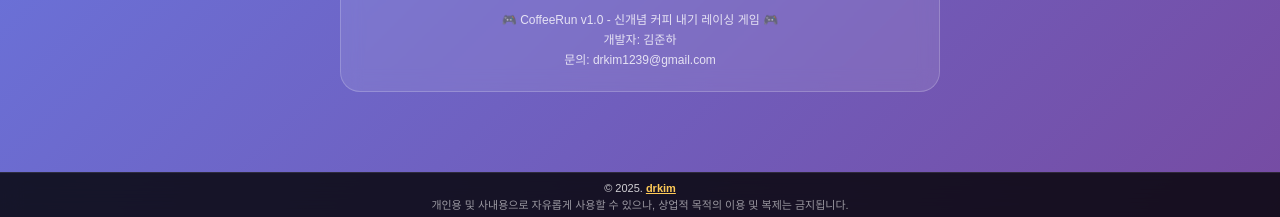
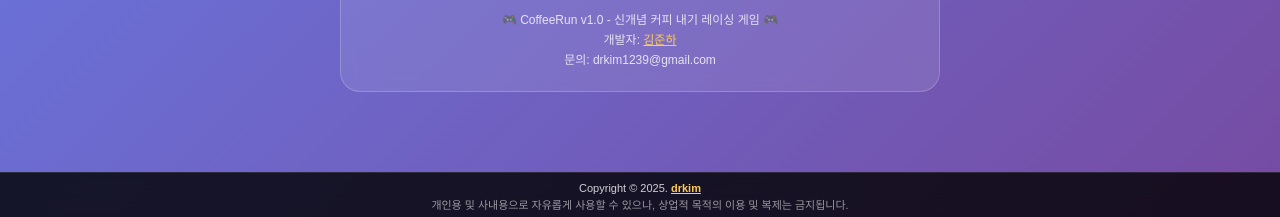
Before and after one commit to drkim-dev/coffeerun, a plain HTML site: page index.html in a window 1280 px wide. Shown: the part 580-797 px from the top of the page. Drawn offline with nearby package versions, Linux system fonts and the light colour scheme; animation ran at ten frames a second.

Commit message:
Update index.html

```diff
--- a/index.html
+++ b/index.html
@@ -126,7 +126,7 @@
         <button class="start-btn" onclick="startGame()">🚀 레이스 시작!</button>
             <div class="game-info-text">
                 <p>🎮 CoffeeRun v1.0 - 신개념 커피 내기 레이싱 게임 🎮</p>
-                <p>개발자: 김준하</p>
+                <p>개발자: <a href="https://drkim-dev.tistory.com/1" target="_blank" style="text-decoration: underline;">김준하</a></p>
                 <p>문의: drkim1239@gmail.com</p>
             </div>
     </div>
@@ -398,7 +398,7 @@
     <script src="main.js"></script>
 
     <div class="footer-copyright">
-    © 2025. <a href="https://github.com/drkim-dev/coffeerun" target="_blank" style="text-decoration: underline;">drkim</a>
+    Copyright © 2025. <a href="https://github.com/drkim-dev" target="_blank" style="text-decoration: underline;">drkim</a>
     <span>개인용 및 사내용으로 자유롭게 사용할 수 있으나, 상업적 목적의 이용 및 복제는 금지됩니다.</span>
 </div>
 </body>
```
